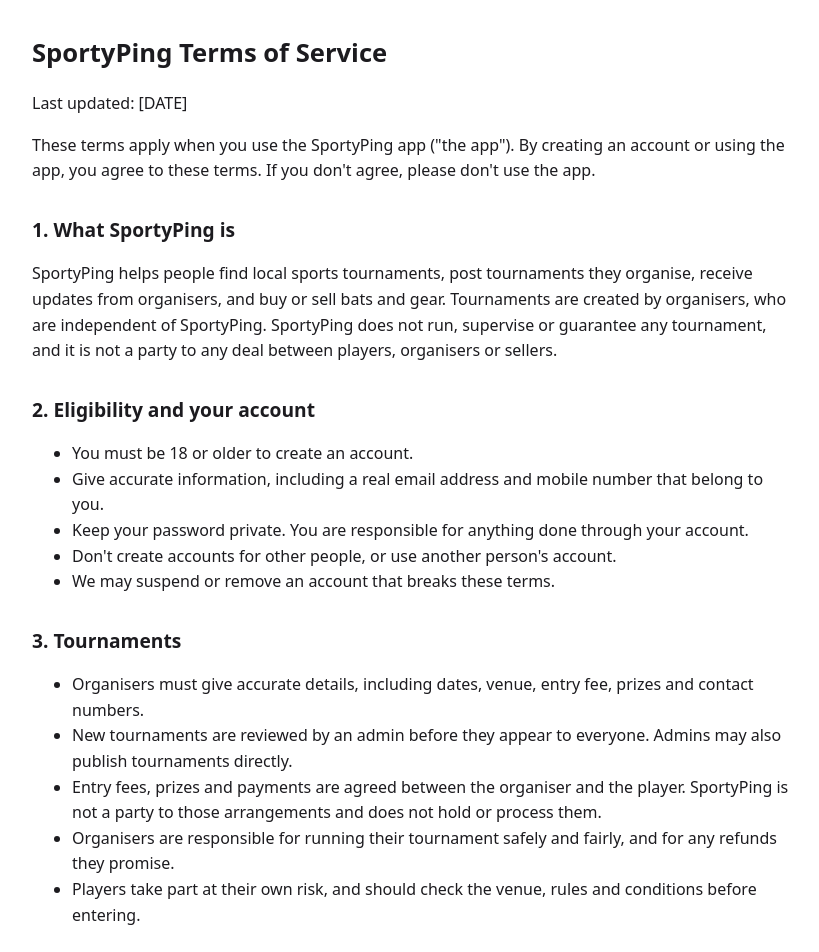
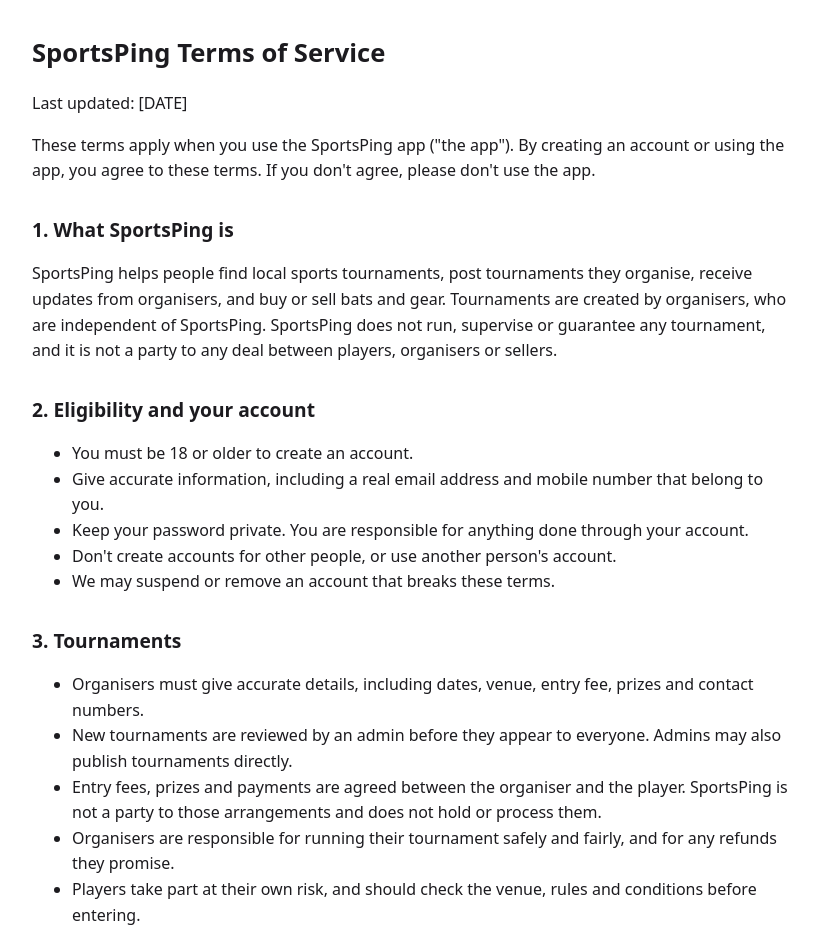
Before and after one commit to TournamentFx/TournamentFx, a plain HTML site: page terms.html in a window 1280 px wide. Shown: the top 952 px of the page, without its empty margins (228-1047 px from the left). Drawn offline with Linux system fonts and the light colour scheme.

Commit message:
Update terms.html

```diff
--- a/terms.html
+++ b/terms.html
@@ -3,7 +3,7 @@
 <head>
   <meta charset="utf-8">
   <meta name="viewport" content="width=device-width, initial-scale=1">
-  <title>SportyPing Terms of Service</title>
+  <title>SportsPing Terms of Service</title>
   <style>
     :root { color-scheme: light dark; }
     body { font-family: system-ui, sans-serif; line-height: 1.6; max-width: 760px; margin: 0 auto; padding: 16px; color: #1c1b1f; background: #ffffff; }
@@ -17,13 +17,13 @@
   </style>
 </head>
 <body>
-  <h1>SportyPing Terms of Service</h1>
+  <h1>SportsPing Terms of Service</h1>
   <p>Last updated: [DATE]</p>
 
-  <p>These terms apply when you use the SportyPing app ("the app"). By creating an account or using the app, you agree to these terms. If you don't agree, please don't use the app.</p>
+  <p>These terms apply when you use the SportsPing app ("the app"). By creating an account or using the app, you agree to these terms. If you don't agree, please don't use the app.</p>
 
-  <h2>1. What SportyPing is</h2>
-  <p>SportyPing helps people find local sports tournaments, post tournaments they organise, receive updates from organisers, and buy or sell bats and gear. Tournaments are created by organisers, who are independent of SportyPing. SportyPing does not run, supervise or guarantee any tournament, and it is not a party to any deal between players, organisers or sellers.</p>
+  <h2>1. What SportsPing is</h2>
+  <p>SportsPing helps people find local sports tournaments, post tournaments they organise, receive updates from organisers, and buy or sell bats and gear. Tournaments are created by organisers, who are independent of SportsPing. SportsPing does not run, supervise or guarantee any tournament, and it is not a party to any deal between players, organisers or sellers.</p>
 
   <h2>2. Eligibility and your account</h2>
   <ul>
@@ -38,7 +38,7 @@
   <ul>
     <li>Organisers must give accurate details, including dates, venue, entry fee, prizes and contact numbers.</li>
     <li>New tournaments are reviewed by an admin before they appear to everyone. Admins may also publish tournaments directly.</li>
-    <li>Entry fees, prizes and payments are agreed between the organiser and the player. SportyPing is not a party to those arrangements and does not hold or process them.</li>
+    <li>Entry fees, prizes and payments are agreed between the organiser and the player. SportsPing is not a party to those arrangements and does not hold or process them.</li>
     <li>Organisers are responsible for running their tournament safely and fairly, and for any refunds they promise.</li>
     <li>Players take part at their own risk, and should check the venue, rules and conditions before entering.</li>
   </ul>
@@ -57,7 +57,7 @@
   </ul>
 
   <h2>6. Content you post</h2>
-  <p>You keep ownership of the photos, text and updates you post. You give SportyPing permission to store and show that content in the app so it can be used for its purpose. Don't post content that is illegal, abusive, hateful, sexual, misleading, infringing, or that shares someone else's private information without permission.</p>
+  <p>You keep ownership of the photos, text and updates you post. You give SportsPing permission to store and show that content in the app so it can be used for its purpose. Don't post content that is illegal, abusive, hateful, sexual, misleading, infringing, or that shares someone else's private information without permission.</p>
 
   <h2>7. Reports, blocks and removal</h2>
   <p>You can report a tournament, an ad or a player, and you can block a player. Admins review reports and may remove content or suspend accounts. We may act without notice where needed to keep people safe or to follow the law.</p>
@@ -69,7 +69,7 @@
   <p>You can delete your account in the app (Profile → Delete account) or by following the steps on our account deletion page. Deleting your account removes your personal information as described in our privacy policy. Tournaments you organised and ads you posted are removed with it.</p>
 
   <h2>10. Disclaimers and liability</h2>
-  <p>The app is provided as is. To the extent allowed by law, SportyPing is not liable for losses arising from tournaments, from deals between users, or from information posted by organisers, players or sellers. Nothing in these terms limits liability that cannot be limited by law.</p>
+  <p>The app is provided as is. To the extent allowed by law, SportsPing is not liable for losses arising from tournaments, from deals between users, or from information posted by organisers, players or sellers. Nothing in these terms limits liability that cannot be limited by law.</p>
 
   <h2>11. Changes to these terms</h2>
   <p>We may update these terms. We'll change the date at the top, and tell you in the app about significant changes. If you keep using the app after a change, you accept the updated terms.</p>
@@ -79,6 +79,6 @@
 
   <h2>13. Contact</h2>
   <p>Questions about these terms: <a href="mailto:social28social@gmail.com">social28social@gmail.com</a><br>
-  Provider: SportyPing</p>
+  Provider: SportsPing</p>
 </body>
 </html>
```
